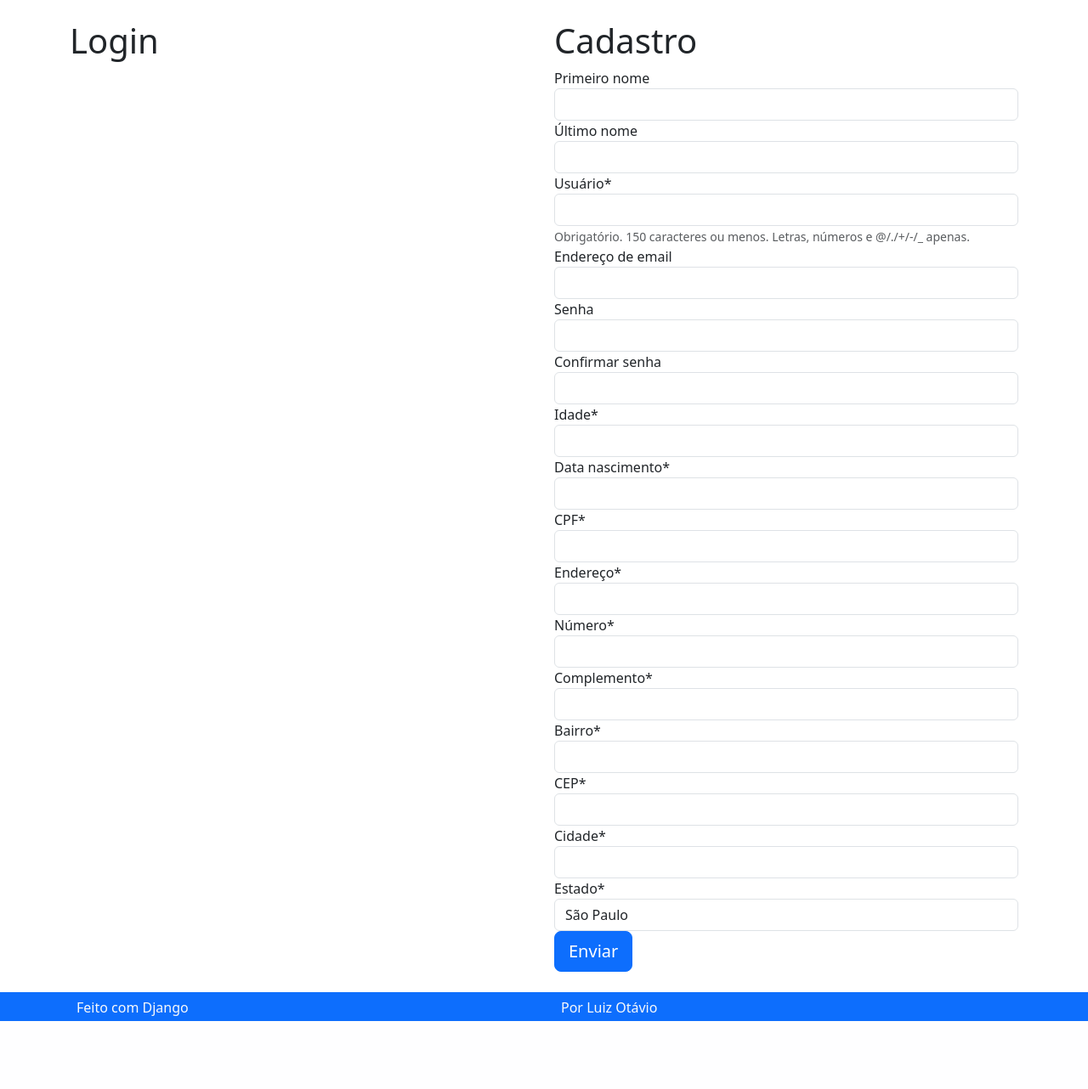
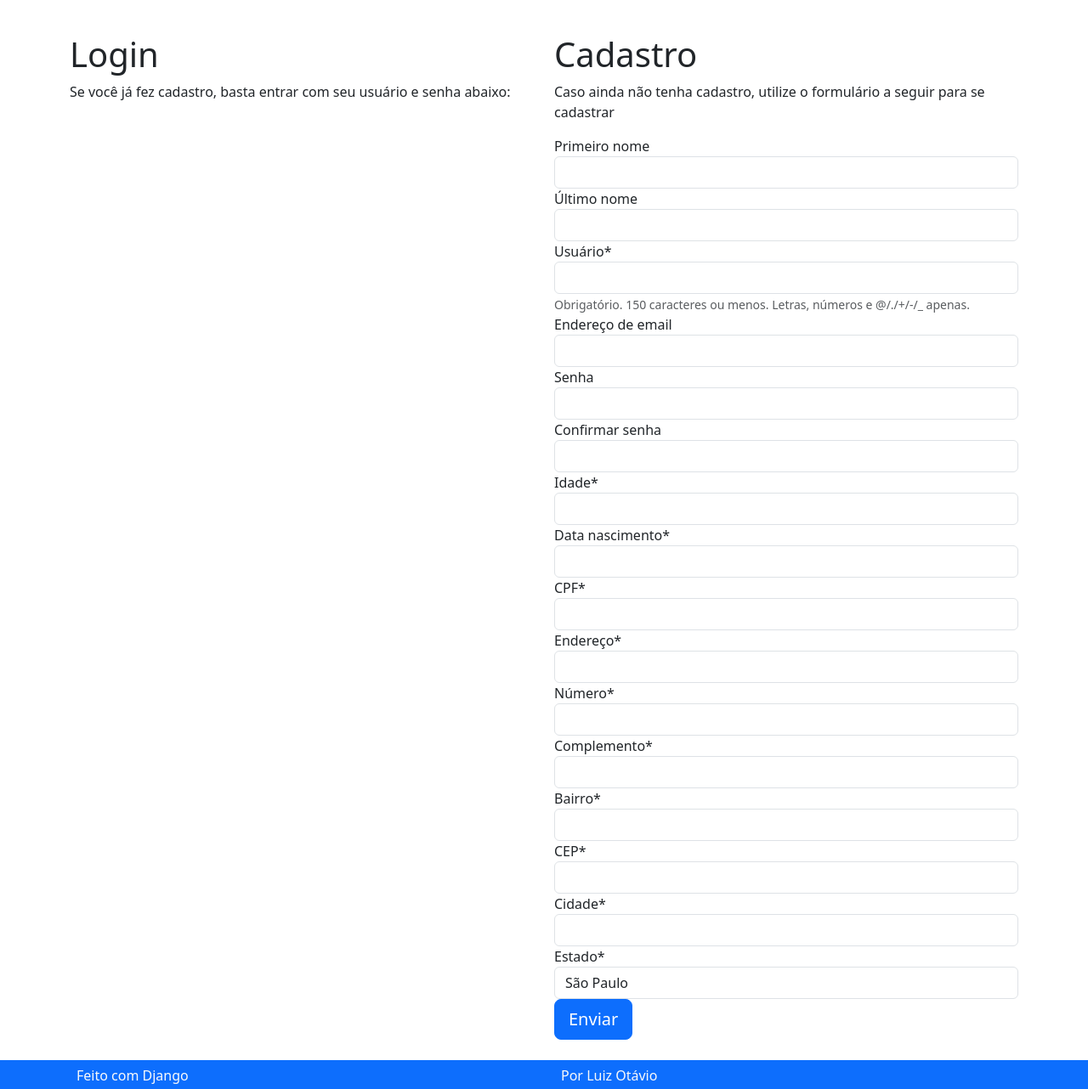
Before and after one commit to RossettiBR/Django-Ecommerce, a Django app: page /perfil/ in a window 1280 px wide. Shown: the part 92-1374 px from the top of the page at 85% size. Before the commit the page ends 1294 px from the top, so only its background shows below. Run offline with Django 4.2, Linux system fonts and the light colour scheme; some libraries are stand-ins or nearby versions.

Commit message:
create template atualizar, update criar

```diff
--- /dev/null
+++ b/perfil/templates/perfil/atualizar.html
@@ -0,0 +1,5 @@
+{% extends 'perfil/criar.html' %}
+
+{% block titulocadastro %}
+<h1>Atualizar dados</h1>
+{% endblock titulocadastro %}
--- a/perfil/templates/perfil/criar.html
+++ b/perfil/templates/perfil/criar.html
@@ -4,11 +4,21 @@
 {% block content %}
 
 <div class="row">
-    <div class="col-lg">
-        <h1>Login</h1>
-    </div>
-    <div class="col-lg">
-        <h1>Cadastro</h1>
+
+    {% if not request.user.is_authenticated %}
+        <div class="col-lg mt-3">
+            <h1>Login</h1>
+            <p>Se você já fez cadastro, basta entrar com seu usuário e senha abaixo:</p>
+        </div>
+    {% endif %}
+
+    <div class="col-lg mt-3">
+
+        {% block titulocadastro %}
+            <h1>Cadastro</h1>
+            <p>Caso ainda não tenha cadastro, utilize o formulário a seguir para se cadastrar</p>
+        {% endblock titulocadastro %}
+
         <form method="POST" action="">
             {% csrf_token %}
             {{userform|crispy}}
```
